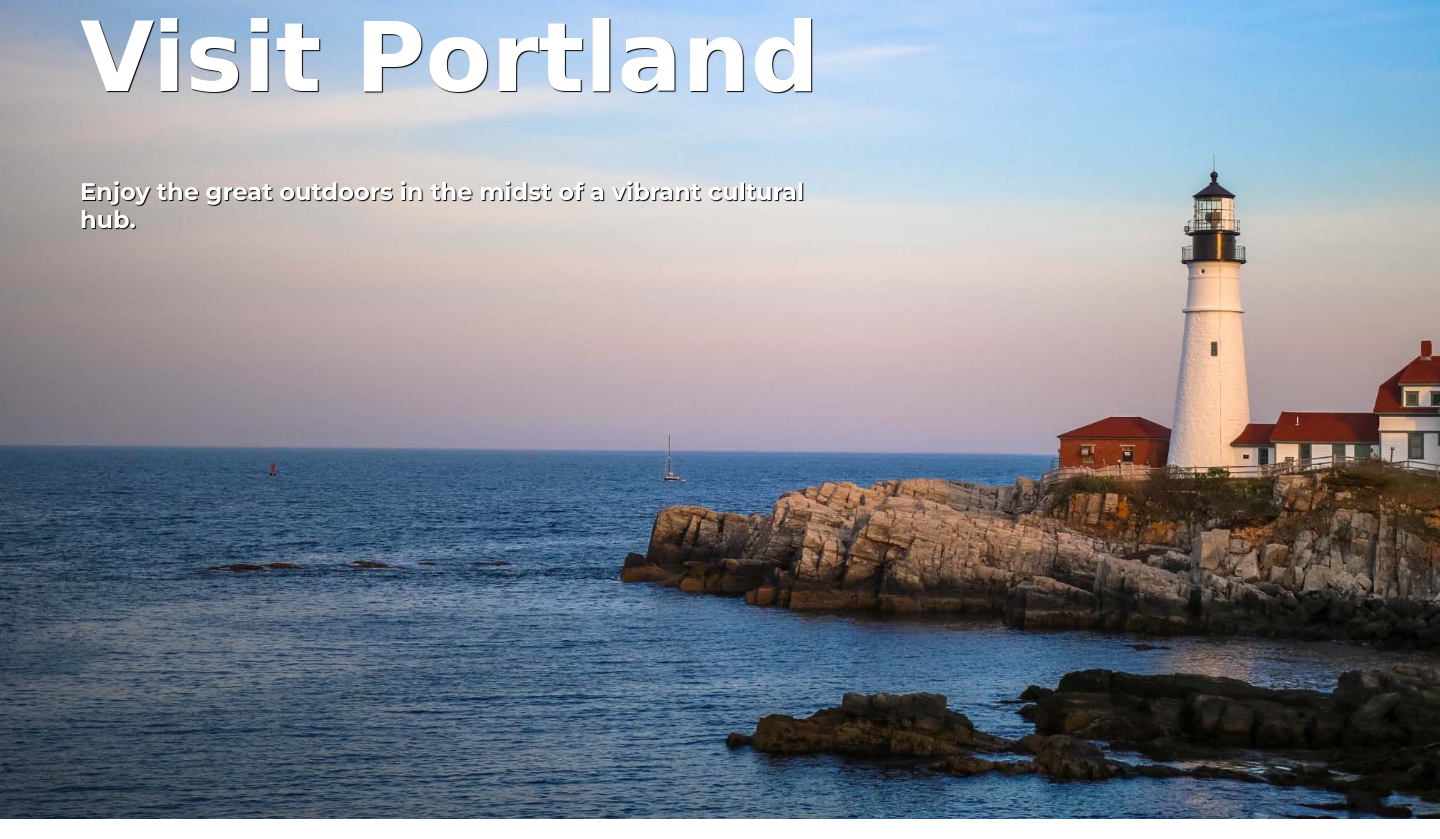
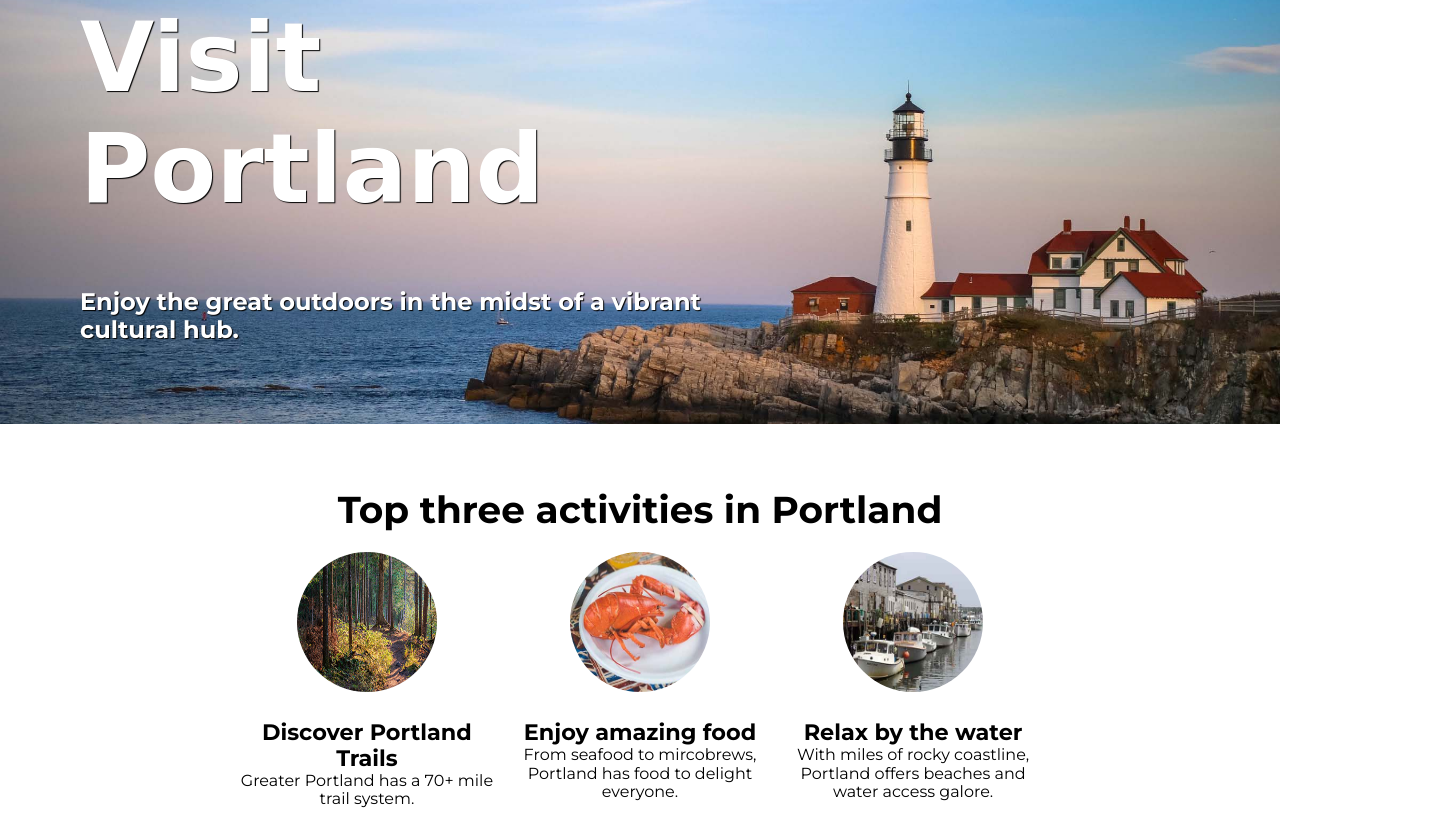
Before and after one commit to raddivgirl/PortlandMaineHomepage, a website built with Vite: page index.html in a window 1280 px wide. Shown: the part 141-980 px from the top of the page, 1440 px wide, since content can reach past the window. Built offline with nearby package versions, Linux system fonts and the light colour scheme; a web font is replaced by a local one.

Commit message:
Fixed the default settings with *{}
* {
    margin: 0;
    padding: 0;
    box-sizing: border-box;
}

```diff
--- a/styles.css
+++ b/styles.css
@@ -1,13 +1,9 @@
-/**
-Palette: https://scrimba.com/links/hometown-palette
-RED: #E63946
-LIGHT: #F1FAEE
-AQUA: #A8DADC
-LIGHT BLUE: #457B9D
-DARK BLUE: #1D3557
 
-*/
-
+* {
+    margin: 0;
+    padding: 0;
+    box-sizing: border-box;
+}
 body {
     margin: 0;
     text-align: center;
@@ -21,7 +17,6 @@ font-size:6em;
 .hero{
     background-image:url("images/LighthouseWeb.jpg");
     width:100%;
-height:100vh;
 background-size:cover;
 text-align:left;
 padding: 5em;
@@ -32,8 +27,10 @@ text-shadow: 1px 1px 1px black;
     width: 60%;
 }
 .activities{
-    margin:2em;
+    margin:2em auto;
     font-size: 2em;
+    width:80%;
+
 }
 .activity-description{
     display: flex;
```
